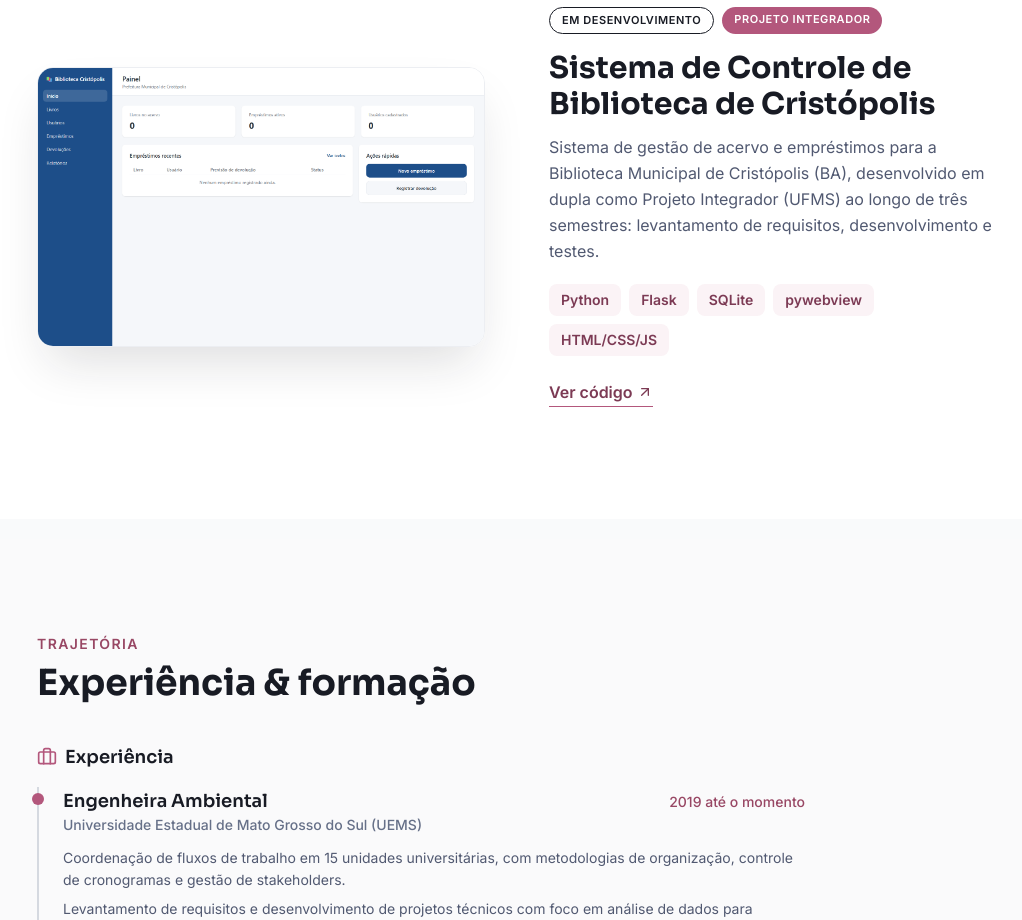
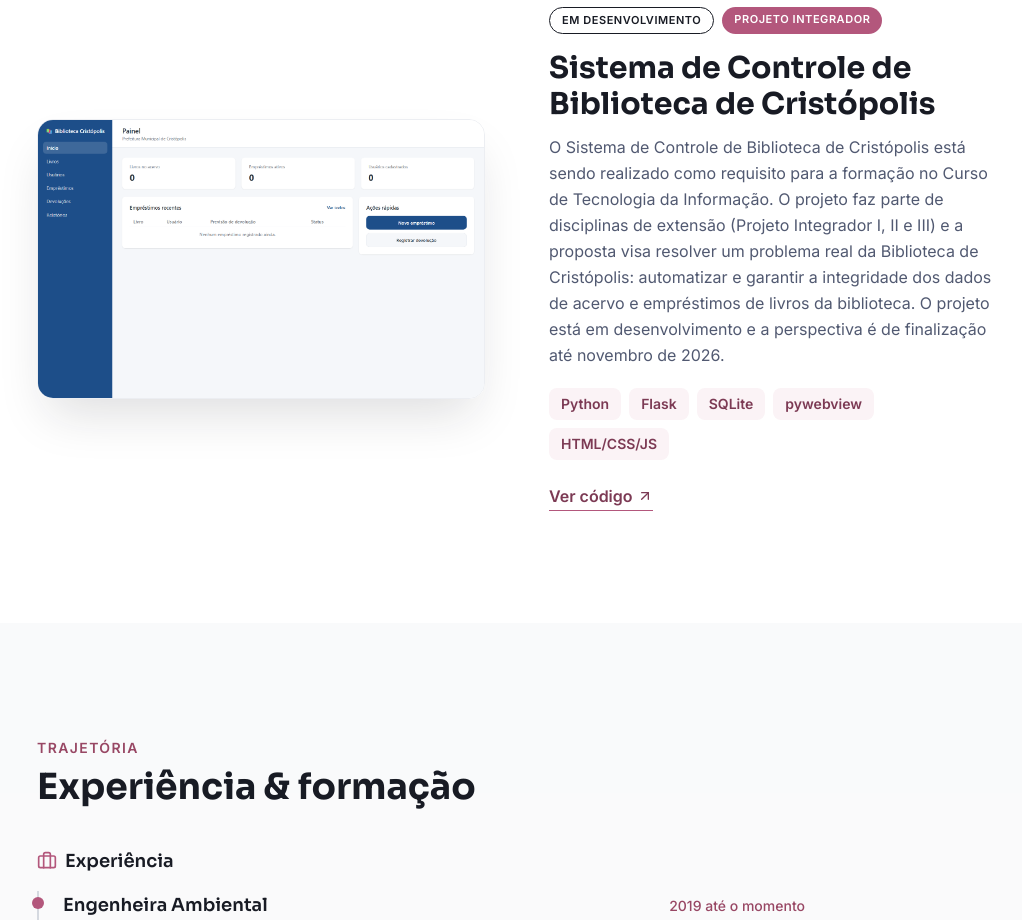
Before and after one commit to flaviafogaca/portfolio, a React (Vite) app: page / in a window 1280 px wide. Shown: the part 3780-4700 px from the top of the page, without its empty margins (123-1145 px from the left). Built offline with nearby package versions, Linux system fonts and the light colour scheme.

Commit message:
Update Biblioteca de Cristopolis project description
Co-Authored-By: Claude Sonnet 5.5 <noreply@anthropic.com>

```diff
--- a/src/data/content.ts
+++ b/src/data/content.ts
@@ -79,7 +79,7 @@ export const projects: Project[] = [
   {
     title: "Sistema de Controle de Biblioteca de Cristópolis",
     description:
-      "Sistema de gestão de acervo e empréstimos para a Biblioteca Municipal de Cristópolis (BA), desenvolvido em dupla como Projeto Integrador (UFMS) ao longo de três semestres: levantamento de requisitos, desenvolvimento e testes.",
+      "O Sistema de Controle de Biblioteca de Cristópolis está sendo realizado como requisito para a formação no Curso de Tecnologia da Informação. O projeto faz parte de disciplinas de extensão (Projeto Integrador I, II e III) e a proposta visa resolver um problema real da Biblioteca de Cristópolis: automatizar e garantir a integridade dos dados de acervo e empréstimos de livros da biblioteca. O projeto está em desenvolvimento e a perspectiva é de finalização até novembro de 2026.",
     tags: ["Python", "Flask", "SQLite", "pywebview", "HTML/CSS/JS"],
     status: "Em desenvolvimento",
     category: "Projeto integrador",
```
